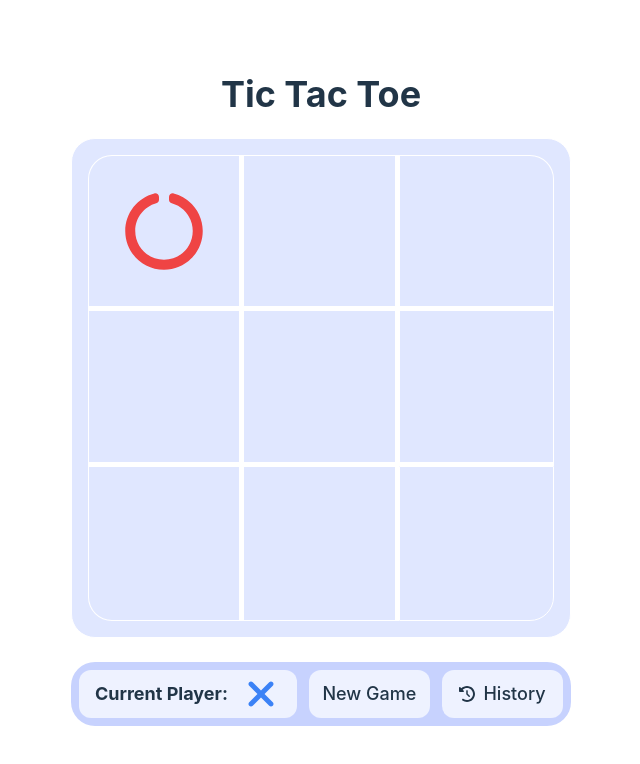
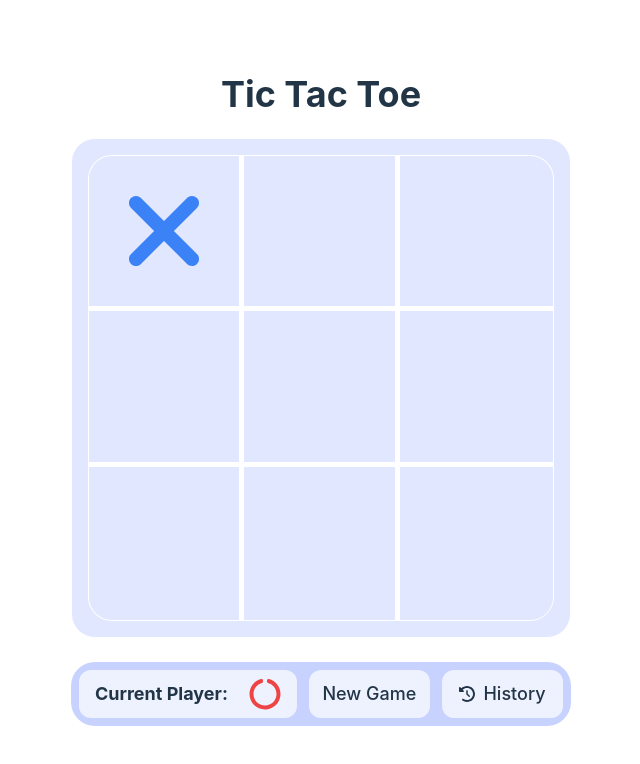
Before and after one commit to nmthong226/my-tic-tac-toe, a React (Vite) app: page / in a window 1280 px wide. Both pictures are taken after a click on the button 484 px from the left and 232 px from the top of the page. Shown: the top 764 px of the page, without its empty margins (319-959 px from the left). Built offline with nearby package versions, Linux system fonts and the light colour scheme.

Commit message:
feat: handle win/draw

```diff
--- a/src/App.jsx
+++ b/src/App.jsx
@@ -1,4 +1,4 @@
-import { useState } from 'react';
+import { useEffect, useState } from 'react';
 import { FaCircleNotch } from "react-icons/fa";
 import { FaXmark } from "react-icons/fa6";
 import { BsSortNumericDown, BsSortNumericUp } from "react-icons/bs";
@@ -7,22 +7,22 @@ import './App.css';
 
 const cx = (...classes) => classes.filter(Boolean).join(' ');
 
-function Square({ value, onSquareClick, className, isWinningSquare, xIsNext, winner }) {
+function Square({ value, onSquareClick, className, isWinningSquare, xIsNext }) {
   return (
     <button className={cx("flex items-center justify-center square", className)} onClick={onSquareClick}>
       <div className={`w-[90%] h-[90%] flex items-center justify-center
         ${isWinningSquare ? "bg-white shadow-lg scale-110 transform transition-transform ease-out duration-200" : ""}
         hover:bg-white rounded-xl sm:rounded-3xl hover:scale-110 transform
         transition-transform ease-out duration-200 group`}>
-        {value === 'X' ? (
+        {value === 'O' ? (
           <FaCircleNotch className="text-red-500 w-12 h-12 xsm:w-16 xsm:h-16 sm:w-20 sm:h-20" />
-        ) : value === 'O' ? (
+        ) : value === 'X' ? (
           <FaXmark className="text-blue-500 w-14 h-14 xsm:w-24 xsm:h-24 sm:w-28 sm:h-28" />
         ) :
           xIsNext ? (
+            <FaXmark className="group-hover:flex hidden text-zinc-500 w-14 h-14 xsm:w-24 xsm:h-24 sm:w-28 sm:h-28" />
+          ) : (
             <FaCircleNotch className="group-hover:flex hidden text-zinc-500 w-12 h-12 xsm:w-16 xsm:h-16 sm:w-20 sm:h-20" />
-          ) : (
-            <FaXmark className="group-hover:flex hidden text-zinc-500 w-14 h-14 xsm:w-24 xsm:h-24 sm:w-28 sm:h-28" />
           )
         }
       </div>
@@ -32,7 +32,7 @@ function Square({ value, onSquareClick, className, isWinningSquare, xIsNext, win
 
 function Board({ xIsNext, squares, onPlay, winner }) {
   function handleClick(i) {
-    if (calculateWinner(squares) || squares[i]) {
+    if (calculateWinner(squares) || squares[i] || winner) {
       return;
     }
     const nextSquares = squares.slice();
@@ -69,7 +69,6 @@ function Board({ xIsNext, squares, onPlay, winner }) {
                   border-white rounded-none hover:border-white p-2 focus:outline-none`}
                 isWinningSquare={isWinningSquare}
                 xIsNext={xIsNext}
-                winner={winner}
               />
             );
           })}
@@ -83,12 +82,21 @@ export default function Game() {
   const [history, setHistory] = useState([{ squares: Array(9).fill(null), location: null }]);
   const [showHistory, setShowHistory] = useState(true);
   const [currentPlayer, setCurrentPlayer] = useState('X');
+  const [winner, setWinner] = useState(null);
   const [currentMove, setCurrentMove] = useState(0);
   const [isAscending, setAscending] = useState(true);
   const xIsNext = currentMove % 2 === 0;
   const currentSquares = history[currentMove].squares;
 
   function handlePlay(nextSquares, index) {
+    const result = calculateWinner(nextSquares);
+    if (result) {
+      setWinner(result.winner);
+    }
+    const isDraw = nextSquares.every(square => square !== null);
+    if (isDraw && !result) {
+      setWinner("Draw");
+    }
     const row = Math.floor(index / 3);
     const col = index % 3;
     const location = `(${row + 1}, ${col + 1})`;
@@ -111,6 +119,7 @@ export default function Game() {
     setHistory([{ squares: Array(9).fill(null), location: null }]);
     setCurrentMove(0);
     setCurrentPlayer('X');
+    setWinner(null);
   }
 
   const moves = history.map((step, move) => {
@@ -141,7 +150,7 @@ export default function Game() {
     <div className="game flex flex-col w-screen h-screen justify-center items-center">
       <h1 className="text-4xl font-bold mb-6">Tic Tac Toe</h1>
       <div className="game-board flex flex-col w-[300px] h-[300px] xsm:w-[400px] xsm:h-[400px] sm:w-[500px] sm:h-[500px] bg-indigo-100 items-center justify-center rounded-3xl border-[1px] border-white p-4 relative">
-        <Board xIsNext={xIsNext} squares={currentSquares} onPlay={handlePlay} winner={calculateWinner(currentSquares)?.winner} />
+        <Board xIsNext={xIsNext} squares={currentSquares} onPlay={handlePlay} winner={winner} />
         <div className={`game-info absolute max-lg:hidden sm:-right-64 bg-indigo-50 h-[500px] w-56 rounded-3xl border ${showHistory ? 'animate-fade' : 'hidden'}`}>
           <button className="w-full h-16 bg-indigo-200 rounded-t-3xl rounded-b-none mb-2 group" onClick={() => setAscending(!isAscending)}>
             <div className='flex flex-row items-center justify-between'>
@@ -157,12 +166,29 @@ export default function Game() {
         </div>
       </div>
       <div className='flex justify-between w-[300px] xsm:w-[400px] sm:w-[500px] h-16 bg-indigo-200 mt-6 rounded-3xl p-2'>
-        <div className='flex flex-row w-[45%] h-full bg-indigo-50 rounded-xl items-center justify-between px-2 sm:px-4'>
-          <p className='text-xs xsm:text-base sm:text-lg font-bold text-nowrap'>Current Player: </p>
-          {currentPlayer === 'X' ? (
-            <FaCircleNotch className="text-red-500 w-4 h-4 xsm:w-6 xsm:h-6 sm:w-8 sm:h-8" />
+        <div className={`flex flex-row w-[45%] h-full ${winner ? 'bg-white' : 'bg-indigo-50 '} rounded-xl items-center px-2 sm:px-4`}>
+          {winner ? (
+            winner === 'Draw' ? (
+              <p className='flex w-full justify-center text-xs xsm:text-base sm:text-lg font-bold text-nowrap'>Draw Match 😵‍💫</p>
+            ) : (
+              <div className='flex w-full justify-between items-center'>
+                <p className='text-xs xsm:text-base sm:text-lg font-bold text-nowrap'>The Winner 🏆:</p>
+                {winner === 'X' ? (
+                  <FaXmark className="text-blue-500 w-6 h-6 xsm:w-8 xm:h-8 sm:w-10 sm:h-10" />
+                ) : (
+                  <FaCircleNotch className="text-red-500 w-4 h-4 xsm:w-6 xsm:h-6 sm:w-8 sm:h-8" />
+                )}
+              </div>
+            )
           ) : (
-            <FaXmark className="text-blue-500 w-6 h-6 xsm:w-8 xm:h-8 sm:w-10 sm:h-10" />
+            <div className='flex w-full justify-between items-center'>
+              <p className='text-xs xsm:text-base sm:text-lg font-bold text-nowrap'>Current Player:</p>
+              {currentPlayer === 'O' ? (
+                <FaCircleNotch className="text-red-500 w-4 h-4 xsm:w-6 xsm:h-6 sm:w-8 sm:h-8" />
+              ) : (
+                <FaXmark className="text-blue-500 w-6 h-6 xsm:w-8 xm:h-8 sm:w-10 sm:h-10" />
+              )}
+            </div>
           )}
         </div>
         <button
@@ -202,18 +228,16 @@ export default function Game() {
   );
 }
 
-
 function calculateWinner(squares) {
   const lines = [
     [0, 1, 2], [3, 4, 5], [6, 7, 8], // rows
-    [0, 3, 6], [1, 4, 7], [2, 5, 8], // columns
+    [0, 3, 6], [1, 4, 7], [2, 5, 8], // columns`
     [0, 4, 8], [2, 4, 6],            // diagonals
   ];
-
   for (let i = 0; i < lines.length; i++) {
     const [a, b, c] = lines[i];
     if (squares[a] && squares[a] === squares[b] && squares[a] === squares[c]) {
-      return { winner: squares[a], line: [a, b, c] }; // return both winner and winning line
+      return { winner: squares[a], line: [a, b, c] };
     }
   }
   return null;
```
